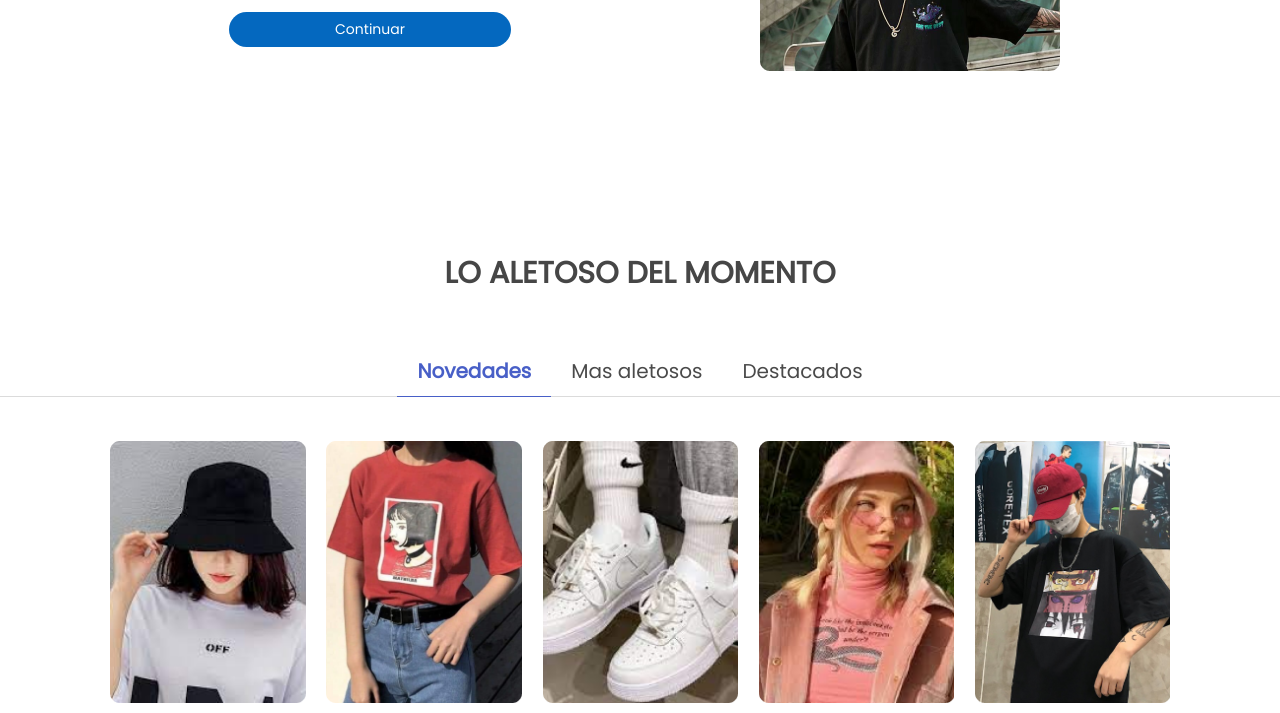
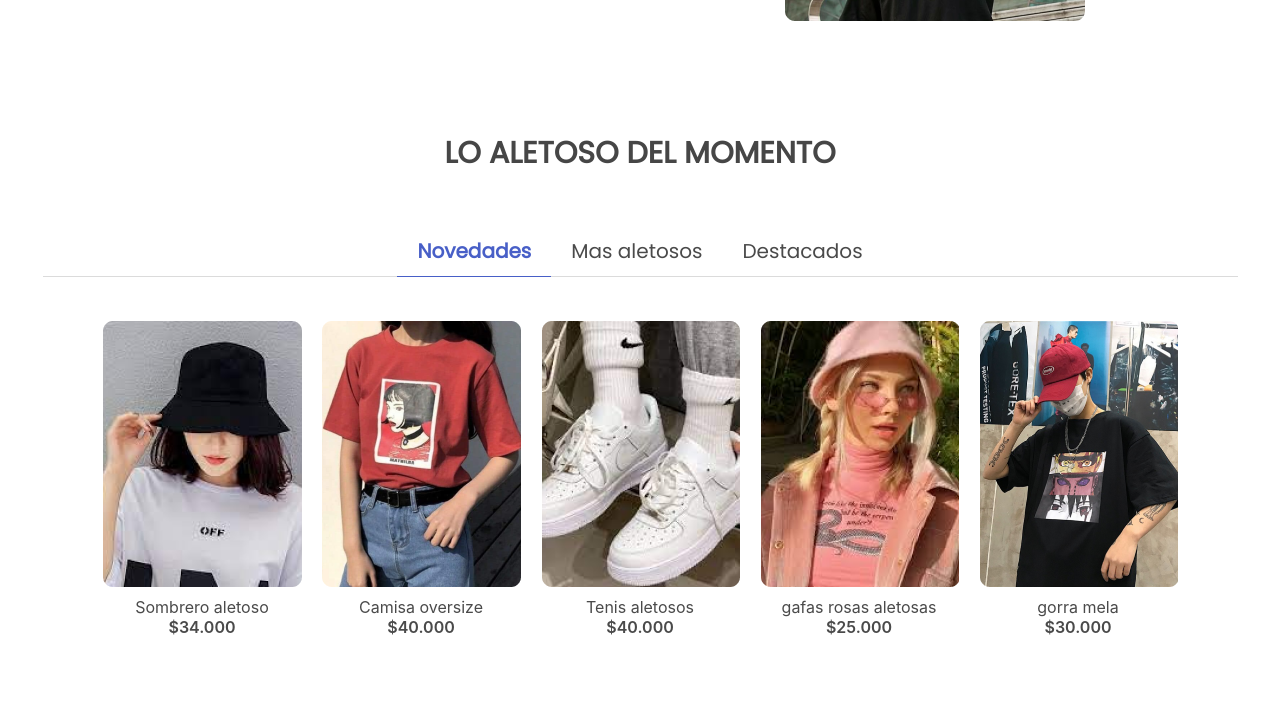
Before and after one commit to jaeger2801/pagina_web, a plain HTML site: page index.html in a window 1280 px wide. Shown: the part 748-1461 px from the top of the page. After the commit the page ends 1395 px from the top, so only its background shows below. Drawn offline with nearby package versions, Linux system fonts and the light colour scheme.

Commit message:
Añade precios a los articulos

```diff
--- a/index.html
+++ b/index.html
@@ -132,28 +132,39 @@
       <div class="columns is-mobile">
         <div class="column1">
           <img class="sombrero-imagen" src="./src/sombrero-aletoso.png" alt="">
+
+          <h4 class="texto-producto">Sombrero aletoso <br><span> $34.000 </span> </h4>
         </div>
 
         <div class="column1">
           <img class="camisa-imagen" src="./src/camisa.png" alt="">
+
+          <h4 class="texto-producto1">Camisa oversize<br><span> $40.000 </span></h4>
         </div>
 
         <div class="column1">
           <img class="tenis-imagen" src="./src/tenis-aletosos.png" alt="">
+
+          <h4 class="texto-producto2">Tenis aletosos<br><span> $40.000 </span></h4>
         </div>
 
         <div class="column1">
           <img class="lentes-imagen" src="./src/lentes-verano.png" alt="">
+
+          <h4 class="texto-producto3">gafas rosas aletosas<br><span> $25.000 </span></h4>
         </div>
 
         <div class="column1">
           <img class="gorra-imagen" src="./src/gorra-aletosa.png" alt="">
+
+          <h4 class="texto-producto4">gorra mela<br><span> $30.000 </span></h4>
         </div>
 
       </div>
 
     </section>
 
+
 </body>
 
 </html>
--- a/main.css
+++ b/main.css
@@ -144,7 +144,7 @@ margin: 0;
 /* Configuración seccion se aletoso */
 
 .columns{
-    margin: 100px;
+    margin: 50px;
 }
 
 .column{
@@ -211,8 +211,7 @@ hr {
 /* SECCION LO ALETOSO DEL MOMENTO */
 
 .lo-aletoso-del-momento{
-    margin-top: 180px;
-
+    margin-top: 110px;
     display: grid;
     justify-content: center;
 }
@@ -253,7 +252,7 @@ hr {
 .column1{
     padding: 10px;
     display: grid;
-    justify-content:space-around;
+    justify-content:center ;
     box-sizing: inherit;
     align-items: center;
     align-content: center;
@@ -261,6 +260,52 @@ hr {
 
     line-height: 20px;
 }
+
+.texto-producto{
+    padding-top: 10px;
+    text-align: center;
+}
+
+.texto-producto> span{
+    font-weight: 600;
+}
+
+.texto-producto1{
+    padding-top: 10px;
+    text-align: center;
+}
+
+.texto-producto1> span{
+    font-weight: 600;
+}
+
+.texto-producto2{
+    padding-top: 10px;
+    text-align: center;
+}
+
+.texto-producto2> span{
+    font-weight: 600;
+}
+
+.texto-producto3{
+    padding-top: 10px;
+    text-align: center;
+}
+
+.texto-producto3> span{
+    font-weight: 600;
+}
+
+.texto-producto4{
+    padding-top: 10px;
+    text-align: center;
+}
+
+.texto-producto4> span{
+    font-weight: 600;
+}
+
 
 
 
@@ -294,5 +339,11 @@ hr {
         margin-left: 50%;
     }
 
+    /* CONFIGURACION SECCION LO ALETOSO DEL MOMENTO */
+
+    .columns.is-mobile{
+
+    }
+
 
 }
```
